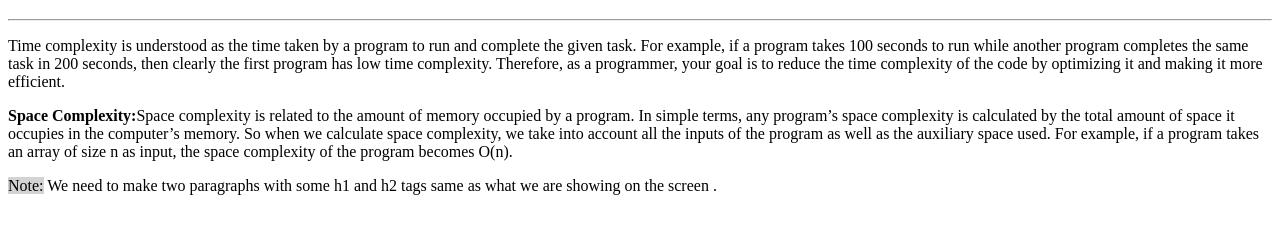
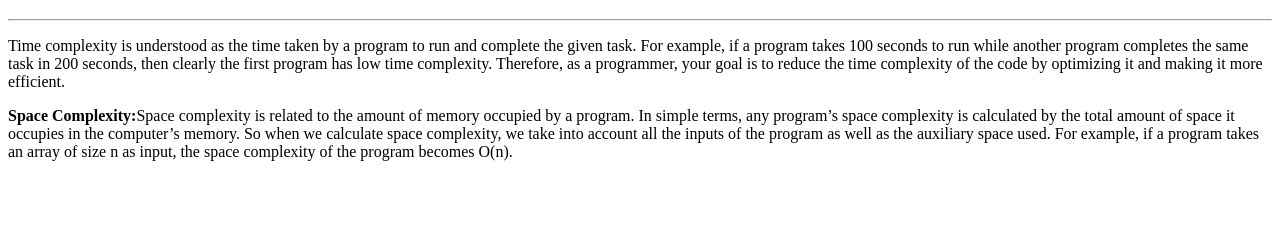
Before and after one commit to acciojob/time-and-space-complexity-JyotiRekhaGiri, a website: page main.html in a window 1280 px wide. Shown: the part 61-294 px from the top of the page. Drawn offline with Linux system fonts and the light colour scheme.

Commit message:
created a submission

```diff
--- a/main.html
+++ b/main.html
@@ -15,8 +15,8 @@
 	<hr>
 	<p>Time complexity is understood as the time taken by a program to run and complete the given task. For example, if a program takes 100 seconds to run while another program completes the same task in 200 seconds, then clearly the first program has low time complexity. Therefore, as a programmer, your goal is to reduce the time complexity of the code by optimizing it and making it more efficient.</p>
 	<p><b>Space Complexity:</b>Space complexity is related to the amount of memory occupied by a program. In simple terms, any program’s space complexity is calculated by the total amount of space it occupies in the computer’s memory. So when we calculate space complexity, we take into account all the inputs of the program as well as the auxiliary space used. For example, if a program takes an array of size n as input, the space complexity of the program becomes O(n).</p>
-	<p><span class="gray">Note:</span> We need to make two paragraphs with some h1 and h2 tags same as what we are showing on the screen .</p>
-
+	<!--<p><span>Note:</span> We need to make two paragraphs with some h1 and h2 tags same as what we are showing on the screen .</p>
+-->
 </body>
 
 </html>
--- a/styles.css
+++ b/styles.css
@@ -1,4 +1 @@
 /*  your css code here. If applicable */
-.gray{
-	background-color: lightgray;
-}
```
